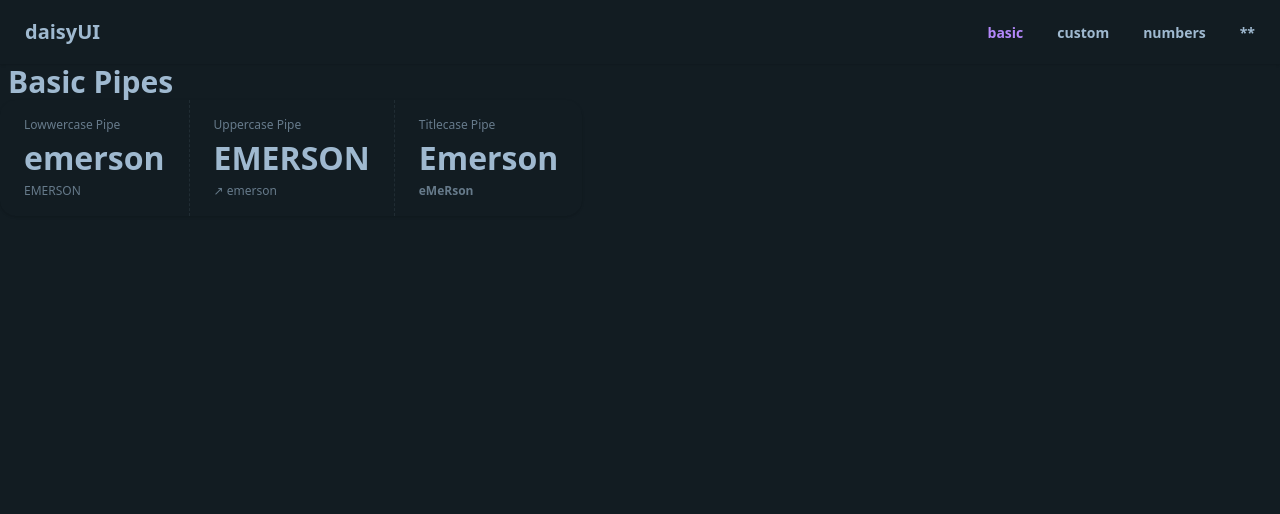
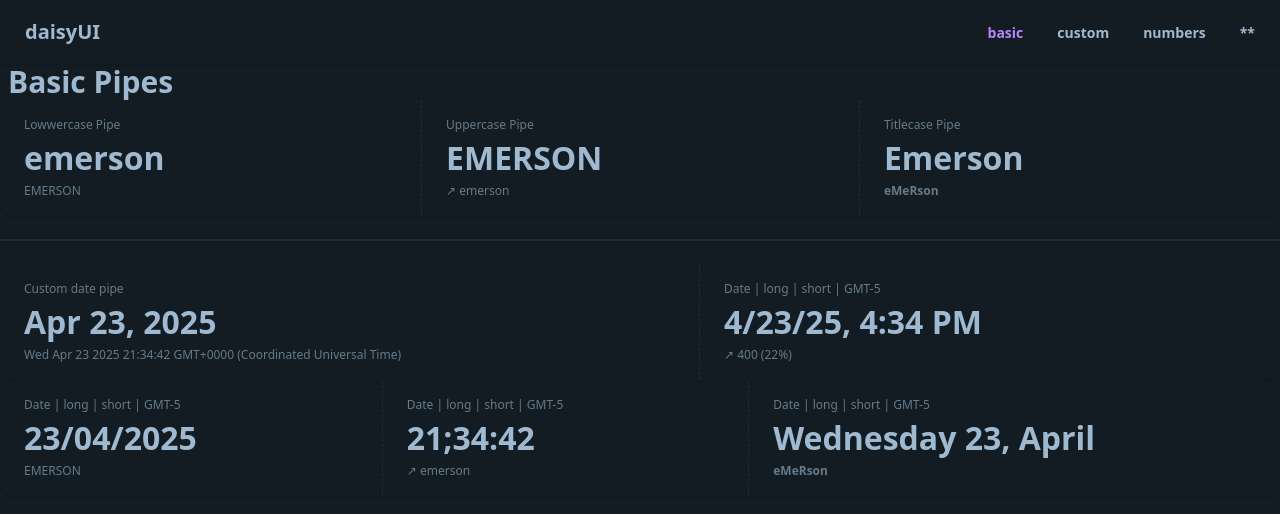
Before and after one commit to EmersonRoncancio/pipes-app, an Angular app: page /basic in a window 1280 px wide. Shown: the top 514 px of the page. Built offline with nearby package versions, Linux system fonts and the light colour scheme.

Commit message:
Añadir nuevas funcionalidades de pipes de fecha y ajustar estilos en la página básica

```diff
--- a/src/app/pages/basic-page/basic-page.component.html
+++ b/src/app/pages/basic-page/basic-page.component.html
@@ -2,7 +2,7 @@
   <h2 class="text-3xl font-bold">Basic Pipes</h2>
 </section>
 
-<div class="stats stats-vertical lg:stats-horizontal shadow">
+<div class="stats stats-vertical lg:stats-horizontal shadow w-full">
   <div class="stat">
     <div class="stat-title">Lowwercase Pipe</div>
     <div class="stat-value">{{ lowercase() | lowercase }}</div>
@@ -23,3 +23,41 @@
     </div>
   </div>
 </div>
+
+<div class="divider"></div>
+
+<div class="stats stats-vertical lg:stats-horizontal shadow w-full">
+  <div class="stat">
+    <div class="stat-title">Custom date pipe</div>
+    <div class="stat-value">{{ customDate() | date }}</div>
+    <div class="stat-desc">{{ customDate() }}</div>
+  </div>
+
+  <div class="stat">
+    <div class="stat-title">Date | long | short | GMT-5</div>
+    <div class="stat-value">{{ customDate() | date : "short" : "GMT-5" }}</div>
+    <div class="stat-desc">↗︎ 400 (22%)</div>
+  </div>
+</div>
+
+<div class="stats stats-vertical lg:stats-horizontal shadow w-full">
+  <div class="stat">
+    <div class="stat-title">Date | long | short | GMT-5</div>
+    <div class="stat-value">{{ customDate() | date : "dd/MM/yyyy" }}</div>
+    <div class="stat-desc">{{ lowercase() }}</div>
+  </div>
+
+  <div class="stat">
+    <div class="stat-title">Date | long | short | GMT-5</div>
+    <div class="stat-value">{{ customDate() | date : "HH;mm:ss" }}</div>
+    <div class="stat-desc">↗︎ {{ uppercase() }}</div>
+  </div>
+
+  <div class="stat">
+    <div class="stat-title">Date | long | short | GMT-5</div>
+    <div class="stat-value">
+      {{ customDate() | date : "EEEE d, MMMM" }}
+      <div class="stat-desc">{{ titlecase() }}</div>
+    </div>
+  </div>
+</div>
--- a/src/app/pages/basic-page/basic-page.component.ts
+++ b/src/app/pages/basic-page/basic-page.component.ts
@@ -1,10 +1,11 @@
-import { ChangeDetectionStrategy, Component, signal } from '@angular/core';
+import { ChangeDetectionStrategy, Component, effect, signal } from '@angular/core';
 import { AppComponent } from "../../app.component";
-import { LowerCasePipe, TitleCasePipe, UpperCasePipe } from '@angular/common';
+import { DatePipe, LowerCasePipe, TitleCasePipe, UpperCasePipe } from '@angular/common';
+import { interval } from 'rxjs';
 
 @Component({
   selector: 'basic-page',
-  imports: [AppComponent, LowerCasePipe, UpperCasePipe, TitleCasePipe],
+  imports: [AppComponent, LowerCasePipe, UpperCasePipe, TitleCasePipe, DatePipe],
   templateUrl: './basic-page.component.html',
   changeDetection: ChangeDetectionStrategy.OnPush,
 })
@@ -14,4 +15,16 @@ export class BasicPageComponent {
   uppercase = signal('emerson');
   titlecase = signal('eMeRson');
 
+  customDate = signal(new Date());
+
+  updateDate = effect((onClear)=> {
+
+    const interval = setInterval(()=>{
+      this.customDate.set(new Date());
+    })
+
+    onClear(()=>{
+      clearInterval(interval);
+    })
+  })
  }
--- a/src/app/pages/custom-page/custom-page.component.ts
+++ b/src/app/pages/custom-page/custom-page.component.ts
@@ -6,4 +6,6 @@ import { ChangeDetectionStrategy, Component } from '@angular/core';
   templateUrl: './custom-page.component.html',
   changeDetection: ChangeDetectionStrategy.OnPush,
 })
-export class CustomPageComponent { }
+export class CustomPageComponent {
+
+ }
```
